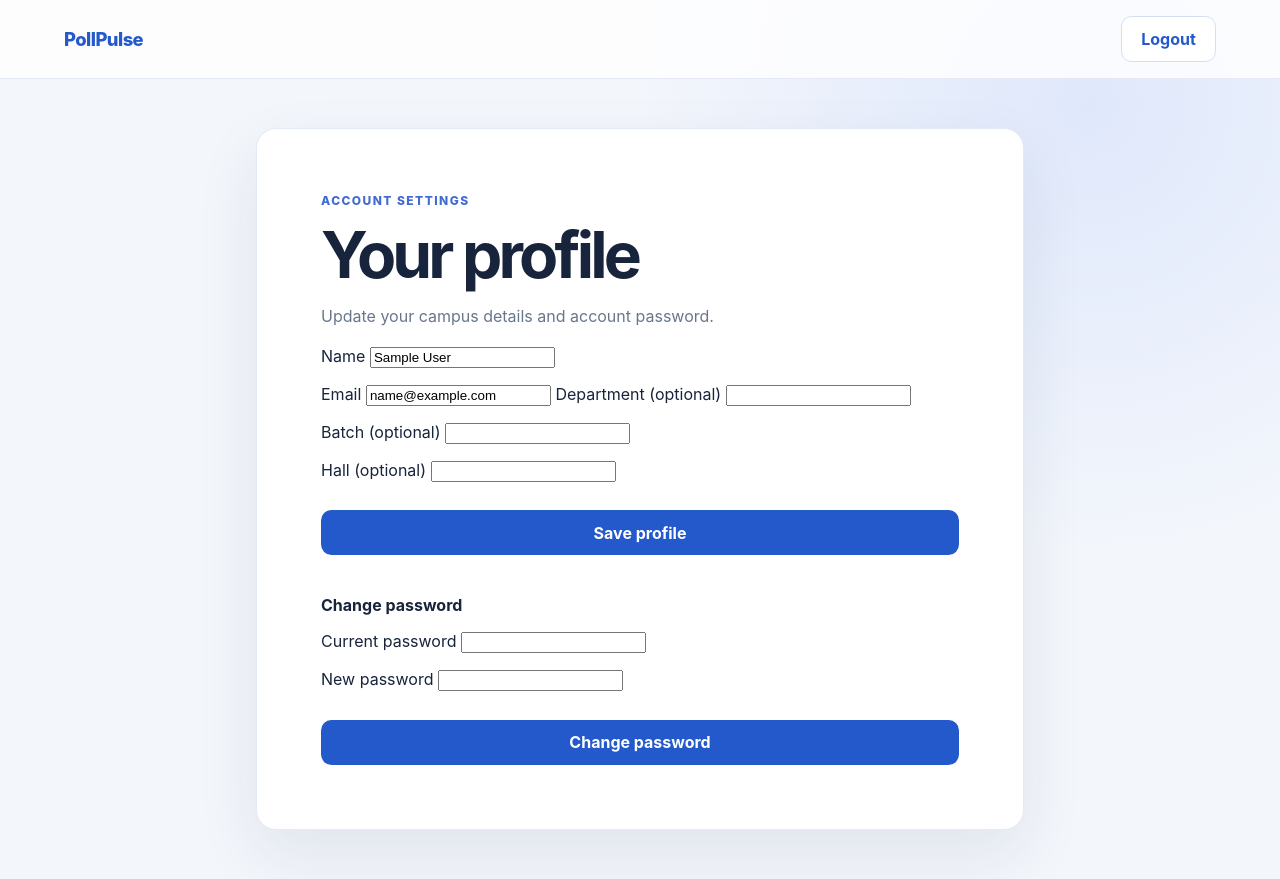
After one commit to Sumaiya-Afrin-Eva/SoftwareProject_PollPulse, a Spring Boot app: page /profile in a window 1280 px wide. The commit adds this page. Run offline with Spring Boot 4, Linux system fonts and the light colour scheme; the visitor is signed in with stand-in values (Sample User, id 1); data that the repository does not hold is empty; some of the project's set-up classes (security, data sources, template engines, error pages and the like) are left out, and stand-ins take their place.

Commit message:
feat(web): add profile page

```diff
--- /dev/null
+++ b/src/main/java/com/pollpulse/web/ProfilePageController.java
@@ -0,0 +1,15 @@
+package com.pollpulse.web;
+
+import org.springframework.security.access.prepost.PreAuthorize;
+import org.springframework.stereotype.Controller;
+import org.springframework.web.bind.annotation.GetMapping;
+
+@Controller
+public class ProfilePageController {
+
+    @GetMapping("/profile")
+    @PreAuthorize("isAuthenticated()")
+    public String profile() {
+        return "profile";
+    }
+}
--- a/src/main/resources/templates/dashboard.html
+++ b/src/main/resources/templates/dashboard.html
@@ -19,6 +19,7 @@
     <section class="card">
         <p class="eyebrow">Your account</p>
         <h1>Welcome, <span th:text="${name}">Student</span></h1>
+        <p><a th:href="@{/profile}">Profile</a></p>
         <h2 class="section-title">Your roles</h2>
         <ul class="role-list">
             <li class="role-pill" th:each="role : ${roles}" th:text="${role}">ROLE_VOTER</li>
--- /dev/null
+++ b/src/main/resources/templates/profile.html
@@ -0,0 +1,176 @@
+<!DOCTYPE html>
+<html lang="en" xmlns:th="http://www.thymeleaf.org">
+<head>
+    <meta charset="UTF-8">
+    <meta name="viewport" content="width=device-width, initial-scale=1">
+    <meta name="_csrf" th:content="${_csrf.token}">
+    <meta name="_csrf_header" th:content="${_csrf.headerName}">
+    <title>Your profile | PollPulse</title>
+    <link rel="stylesheet" th:href="@{/css/style.css}">
+    <link rel="stylesheet" th:href="@{/css/auth.css}">
+</head>
+<body>
+<header class="site-header">
+    <a class="brand" th:href="@{/dashboard}">PollPulse</a>
+    <form th:action="@{/logout}" method="post">
+        <button class="button button-secondary" type="submit">Logout</button>
+    </form>
+</header>
+<main class="page-shell">
+    <section class="card profile-card">
+        <p class="eyebrow">Account settings</p>
+        <h1>Your profile</h1>
+        <p class="muted">Update your campus details and account password.</p>
+
+        <div id="profile-message" class="alert" role="status" hidden></div>
+        <form id="profile-form" class="profile-form">
+            <label for="name">Name</label>
+            <input id="name" name="name" type="text" minlength="2" maxlength="100" required>
+            <p class="field-error" data-error-for="name"></p>
+
+            <label for="email">Email</label>
+            <input id="email" name="email" type="email" readonly>
+
+            <label for="department">Department <span class="optional">(optional)</span></label>
+            <input id="department" name="department" type="text" maxlength="100">
+            <p class="field-error" data-error-for="department"></p>
+
+            <label for="batch">Batch <span class="optional">(optional)</span></label>
+            <input id="batch" name="batch" type="text" maxlength="100">
+            <p class="field-error" data-error-for="batch"></p>
+
+            <label for="hall">Hall <span class="optional">(optional)</span></label>
+            <input id="hall" name="hall" type="text" maxlength="100">
+            <p class="field-error" data-error-for="hall"></p>
+
+            <button class="button button-full" type="submit">Save profile</button>
+        </form>
+
+        <h2 class="section-title">Change password</h2>
+        <form id="password-form" class="profile-form">
+            <label for="currentPassword">Current password</label>
+            <input id="currentPassword" name="currentPassword" type="password" autocomplete="current-password" required>
+            <p class="field-error" data-error-for="currentPassword"></p>
+
+            <label for="newPassword">New password</label>
+            <input id="newPassword" name="newPassword" type="password" autocomplete="new-password" required>
+            <p class="field-error" data-error-for="newPassword"></p>
+
+            <button class="button button-full" type="submit">Change password</button>
+        </form>
+    </section>
+</main>
+<script>
+    const message = document.getElementById("profile-message");
+    const csrfToken = document.querySelector('meta[name="_csrf"]').content;
+    const csrfHeader = document.querySelector('meta[name="_csrf_header"]').content;
+
+    function clearMessages() {
+        message.textContent = "";
+        message.hidden = true;
+        message.className = "alert";
+        document.querySelectorAll("[data-error-for]").forEach((element) => {
+            element.textContent = "";
+        });
+    }
+
+    function showMessage(text, success = false) {
+        message.textContent = text;
+        message.className = success ? "alert alert-success" : "alert alert-error";
+        message.hidden = false;
+    }
+
+    function showFieldErrors(fieldErrors) {
+        Object.entries(fieldErrors).forEach(([field, text]) => {
+            const target = Array.from(document.querySelectorAll("[data-error-for]"))
+                .find((element) => element.dataset.errorFor === field);
+            if (target) {
+                target.textContent = text;
+            }
+        });
+    }
+
+    async function readError(response) {
+        const result = await response.json();
+        if (response.status === 400
+                && result.fieldErrors
+                && Object.keys(result.fieldErrors).length > 0) {
+            showFieldErrors(result.fieldErrors);
+            return;
+        }
+        showMessage(result.message || "The request could not be completed.");
+    }
+
+    async function loadProfile() {
+        try {
+            const response = await fetch("/api/users/me");
+            if (!response.ok) {
+                await readError(response);
+                return;
+            }
+            const user = await response.json();
+            ["name", "email", "department", "batch", "hall"].forEach((field) => {
+                document.getElementById(field).value = user[field] || "";
+            });
+        } catch {
+            showMessage("Your profile could not be loaded. Please try again.");
+        }
+    }
+
+    document.getElementById("profile-form").addEventListener("submit", async (event) => {
+        event.preventDefault();
+        clearMessages();
+        const values = Object.fromEntries(new FormData(event.currentTarget).entries());
+        delete values.email;
+        try {
+            const response = await fetch("/api/users/me", {
+                method: "PUT",
+                headers: {
+                    "Content-Type": "application/json",
+                    [csrfHeader]: csrfToken
+                },
+                body: JSON.stringify(values)
+            });
+            if (!response.ok) {
+                await readError(response);
+                return;
+            }
+            const user = await response.json();
+            document.getElementById("name").value = user.name;
+            document.getElementById("department").value = user.department || "";
+            document.getElementById("batch").value = user.batch || "";
+            document.getElementById("hall").value = user.hall || "";
+            showMessage("Profile updated successfully.", true);
+        } catch {
+            showMessage("Your profile could not be saved. Please try again.");
+        }
+    });
+
+    document.getElementById("password-form").addEventListener("submit", async (event) => {
+        event.preventDefault();
+        clearMessages();
+        const values = Object.fromEntries(new FormData(event.currentTarget).entries());
+        try {
+            const response = await fetch("/api/users/me/password", {
+                method: "PUT",
+                headers: {
+                    "Content-Type": "application/json",
+                    [csrfHeader]: csrfToken
+                },
+                body: JSON.stringify(values)
+            });
+            if (!response.ok) {
+                await readError(response);
+                return;
+            }
+            event.currentTarget.reset();
+            showMessage("Password changed successfully.", true);
+        } catch {
+            showMessage("Your password could not be changed. Please try again.");
+        }
+    });
+
+    loadProfile();
+</script>
+</body>
+</html>
```
